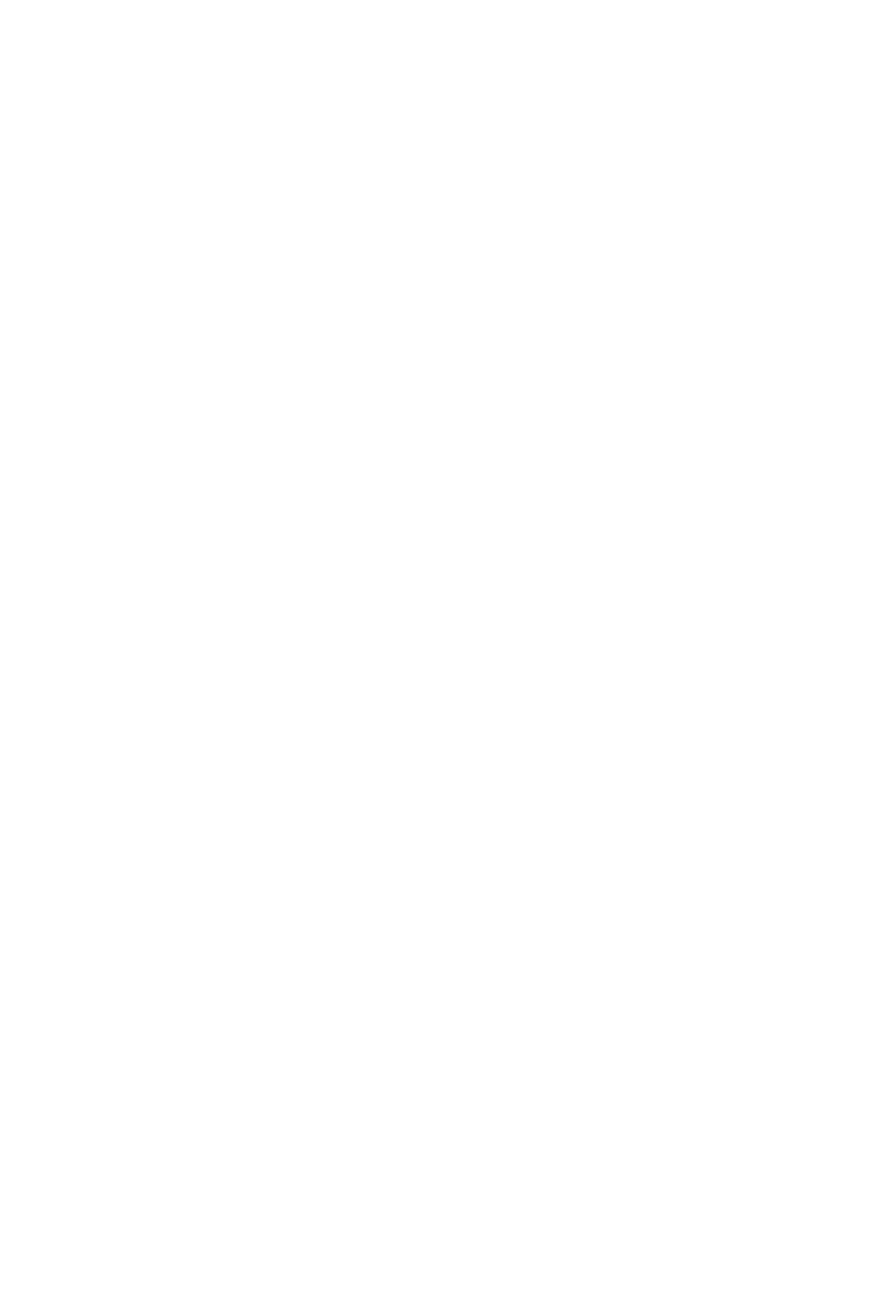
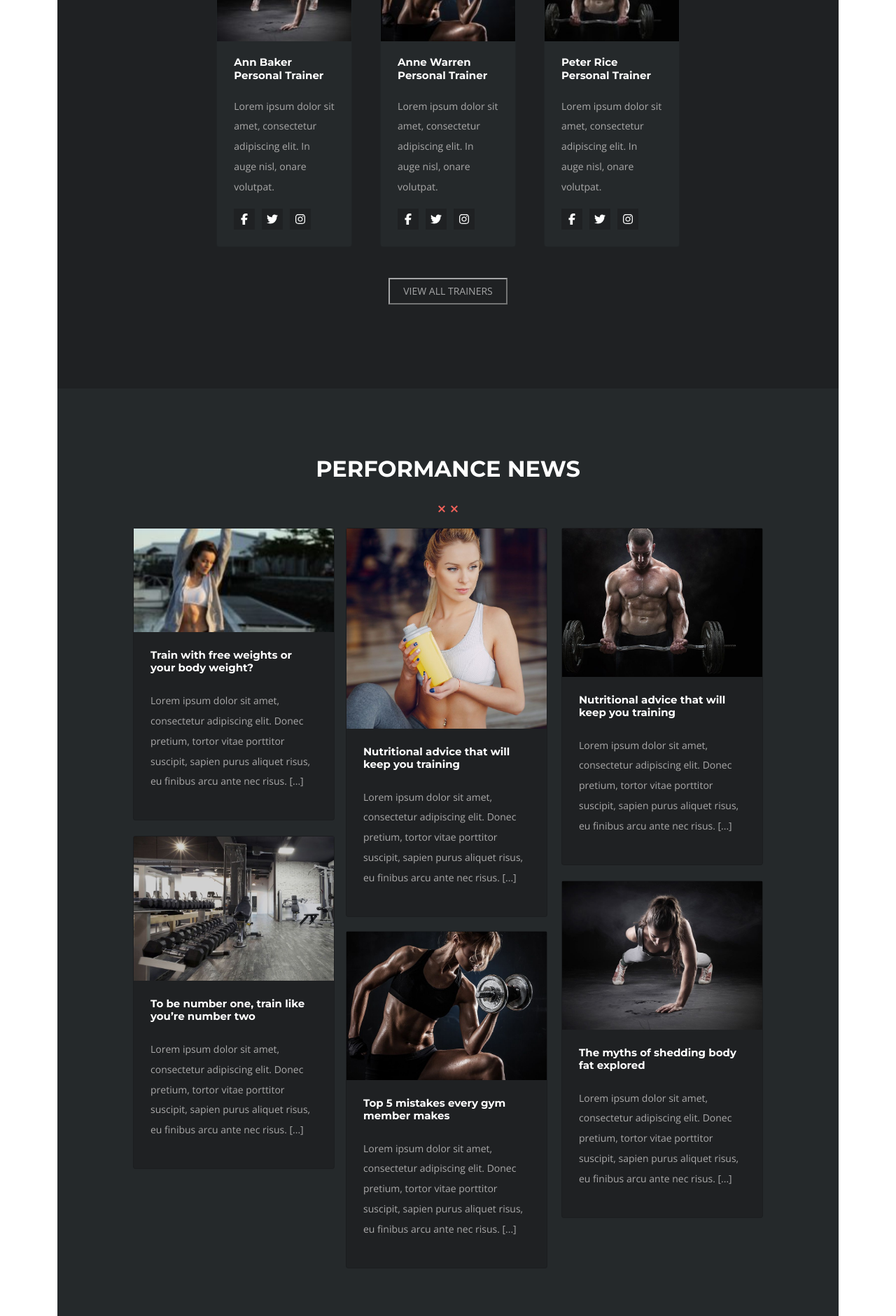
Before and after one commit to DonCode86/proj-html-vuejs, a Vue app: page / in a window 1280 px wide. Shown: the part 4200-6080 px from the top of the page at 70% size. Before the commit the page ends 3898 px from the top, so only its background shows below. Built offline with nearby package versions, Linux system fonts and the light colour scheme.

Commit message:
NewsSection

```diff
--- a/src/components/blocks/BaseMain.vue
+++ b/src/components/blocks/BaseMain.vue
@@ -6,14 +6,18 @@
     <SectionResults />
     <SectionPerformance />
     <SectionBruceLee />
+    <SectionTrainers />
+    <SectionNews />
   </main>
 </template>
 
 <script>
 import SectionBruceLee from "../sections/SectionBruceLee.vue"
+import SectionNews from "../sections/SectionNews.vue"
 import SectionPerformance from "../sections/SectionPerformance.vue"
 import SectionResults from "../sections/SectionResults.vue"
 import SectionSignUp from "../sections/SectionSignUp.vue"
+import SectionTrainers from "../sections/SectionTrainers.vue"
 import SectionWorkOut from "../sections/SectionWorkOut.vue"
 import SectionWorldClass from "../sections/SectionWorldClass.vue"
 export default {
@@ -24,6 +28,8 @@ export default {
     SectionResults,
     SectionPerformance,
     SectionBruceLee,
+    SectionTrainers,
+    SectionNews,
   },
 }
 </script>
--- /dev/null
+++ b/src/components/sections/SectionNews.vue
@@ -0,0 +1,162 @@
+<template>
+  <div class="container">
+    <section class="news">
+      <div class="inner-container">
+        <div class="section-title">
+          <h2 class="text-white text-center">PERFORMANCE NEWS</h2>
+        </div>
+        <div class="divider text-center py-3">
+          <img src="../../assets/img/divider-xx-red.png" alt="" />
+        </div>
+        <div class="cards-container">
+          <div class="card">
+            <img src="../../assets/img/blog1-200x104.jpg" alt="" />
+            <div class="card-text px-4 pb-4">
+              <div class="card-title my-4">
+                <h3>Train with free weights or your body weight?</h3>
+              </div>
+              <p>
+                Lorem ipsum dolor sit amet, consectetur adipiscing elit. Donec
+                pretium, tortor vitae porttitor suscipit, sapien purus aliquet
+                risus, eu finibus arcu ante nec risus. [...]
+              </p>
+            </div>
+          </div>
+          <div class="card card-2">
+            <img src="../../assets/img/blog6.jpg" alt="" />
+            <div class="card-text px-4 pb-4">
+              <div class="card-title my-4">
+                <h3>Nutritional advice that will keep you training</h3>
+              </div>
+              <p>
+                Lorem ipsum dolor sit amet, consectetur adipiscing elit. Donec
+                pretium, tortor vitae porttitor suscipit, sapien purus aliquet
+                risus, eu finibus arcu ante nec risus. [...]
+              </p>
+            </div>
+          </div>
+          <div class="card card-3">
+            <img src="../../assets/img/trainer4.jpg" alt="" />
+            <div class="card-text px-4 pb-4">
+              <div class="card-title my-4">
+                <h3>Nutritional advice that will keep you training</h3>
+              </div>
+              <p>
+                Lorem ipsum dolor sit amet, consectetur adipiscing elit. Donec
+                pretium, tortor vitae porttitor suscipit, sapien purus aliquet
+                risus, eu finibus arcu ante nec risus. [...]
+              </p>
+            </div>
+          </div>
+          <div class="card card-4">
+            <img src="../../assets/img/blog4.jpg" alt="" />
+            <div class="card-text px-4 pb-4">
+              <div class="card-title my-4">
+                <h3>To be number one, train like you’re number two</h3>
+              </div>
+              <p>
+                Lorem ipsum dolor sit amet, consectetur adipiscing elit. Donec
+                pretium, tortor vitae porttitor suscipit, sapien purus aliquet
+                risus, eu finibus arcu ante nec risus. [...]
+              </p>
+            </div>
+          </div>
+          <div class="card card-5">
+            <img src="../../assets/img/trainer3.jpg" alt="" />
+            <div class="card-text px-4 pb-4">
+              <div class="card-title my-4">
+                <h3>Top 5 mistakes every gym member makes</h3>
+              </div>
+              <p>
+                Lorem ipsum dolor sit amet, consectetur adipiscing elit. Donec
+                pretium, tortor vitae porttitor suscipit, sapien purus aliquet
+                risus, eu finibus arcu ante nec risus. [...]
+              </p>
+            </div>
+          </div>
+          <div class="card card-6">
+            <img src="../../assets/img/trainer1.jpg" alt="" />
+            <div class="card-text px-4 pb-4">
+              <div class="card-title my-4">
+                <h3>The myths of shedding body fat explored</h3>
+              </div>
+              <p>
+                Lorem ipsum dolor sit amet, consectetur adipiscing elit. Donec
+                pretium, tortor vitae porttitor suscipit, sapien purus aliquet
+                risus, eu finibus arcu ante nec risus. [...]
+              </p>
+            </div>
+          </div>
+        </div>
+        <div class="btn-container d-flex justify-content-center p-4">
+          <button>READ ALL ARTICLES</button>
+        </div>
+      </div>
+    </section>
+  </div>
+</template>
+
+<script>
+export default {}
+</script>
+
+<style lang="scss" scoped>
+.news {
+  background-color: var(--primary-color);
+  padding: 6rem 0;
+
+  h2 {
+    font-family: "Montserrat", sans-serif;
+    font-weight: 700;
+  }
+  h3 {
+    font-family: "Montserrat", sans-serif;
+    font-weight: 700;
+    font-size: 0.9375rem;
+    color: #fff;
+  }
+  p {
+    line-height: 1.8rem;
+  }
+
+  .cards-container {
+    position: relative;
+    height: 69rem;
+  }
+
+  .card {
+    width: 32%;
+    position: absolute;
+    background-color: var(--secondary-color);
+  }
+
+  .card-2 {
+    left: 19rem;
+  }
+
+  .card-3 {
+    right: 0;
+  }
+
+  .card-4 {
+    top: 27.5rem;
+  }
+
+  .card-5 {
+    left: 19rem;
+    top: 36rem;
+  }
+  .card-6 {
+    right: 0;
+    top: 31.5rem;
+  }
+  button {
+    font-size: 0.875rem;
+    padding: 0.425rem 1.2rem;
+    background: transparent;
+    color: white;
+    border-color: white;
+    opacity: 0.6;
+  }
+}
+</style>
--- a/src/components/sections/SectionPerformance.vue
+++ b/src/components/sections/SectionPerformance.vue
@@ -52,7 +52,5 @@ export default {}
   .col-4 img {
     width: 100%;
   }
-  .col-4 {
-  }
 }
 </style>
--- /dev/null
+++ b/src/components/sections/SectionTrainers.vue
@@ -0,0 +1,144 @@
+<template>
+  <div class="container">
+    <section class="trainers">
+      <div class="inner-container">
+        <div class="section-title">
+          <h2 class="text-white text-center">MEET OUR TRAINERS</h2>
+        </div>
+        <div class="divider text-center py-3">
+          <img src="../../assets/img/divider-xx-red.png" alt="" />
+        </div>
+      </div>
+      <div class="row justify-content-center text-white">
+        <div class="col-4 card">
+          <img src="../../assets/img/trainer1-200x148.jpg" alt="" />
+          <div class="card-text px-4 pb-4">
+            <div class="card-title my-4">
+              <h3>Ann Baker</h3>
+              <h3>Personal Trainer</h3>
+            </div>
+            <p>
+              Lorem ipsum dolor sit amet, consectetur adipiscing elit. In auge
+              nisl, onare volutpat.
+            </p>
+            <div class="socials d-flex">
+              <div class="facebook social-icon">
+                <i class="fa-brands fa-facebook-f"></i>
+              </div>
+              <div class="twitter social-icon">
+                <i class="fa-brands fa-twitter"></i>
+              </div>
+              <div class="ig social-icon">
+                <i class="fa-brands fa-instagram"></i>
+              </div>
+            </div>
+          </div>
+        </div>
+        <div class="col-4 card">
+          <img src="../../assets/img/trainer3-200x148.jpg" alt="" />
+          <div class="card-text px-4 pb-4">
+            <div class="card-title my-4">
+              <h3>Anne Warren</h3>
+              <h3>Personal Trainer</h3>
+            </div>
+            <p>
+              Lorem ipsum dolor sit amet, consectetur adipiscing elit. In auge
+              nisl, onare volutpat.
+            </p>
+            <div class="socials d-flex">
+              <div class="facebook social-icon">
+                <i class="fa-brands fa-facebook-f"></i>
+              </div>
+              <div class="twitter social-icon">
+                <i class="fa-brands fa-twitter"></i>
+              </div>
+              <div class="ig social-icon">
+                <i class="fa-brands fa-instagram"></i>
+              </div>
+            </div>
+          </div>
+        </div>
+        <div class="col-4 card">
+          <img src="../../assets/img/trainer4-200x148.jpg" alt="" />
+          <div class="card-text px-4 pb-4">
+            <div class="card-title my-4">
+              <h3>Peter Rice</h3>
+              <h3>Personal Trainer</h3>
+            </div>
+            <p>
+              Lorem ipsum dolor sit amet, consectetur adipiscing elit. In auge
+              nisl, onare volutpat.
+            </p>
+            <div class="socials d-flex">
+              <div class="facebook social-icon">
+                <i class="fa-brands fa-facebook-f"></i>
+              </div>
+              <div class="twitter social-icon">
+                <i class="fa-brands fa-twitter"></i>
+              </div>
+              <div class="ig social-icon">
+                <i class="fa-brands fa-instagram"></i>
+              </div>
+            </div>
+          </div>
+        </div>
+      </div>
+      <div class="btn-container d-flex justify-content-center p-4">
+        <button>VIEW ALL TRAINERS</button>
+      </div>
+    </section>
+  </div>
+</template>
+
+<script>
+export default {}
+</script>
+
+<style lang="scss" scoped>
+.trainers {
+  background-color: var(--secondary-color);
+  padding: 6rem 0;
+
+  h2,
+  h3 {
+    font-family: "Montserrat", sans-serif;
+    font-weight: 700;
+  }
+
+  h3 {
+    font-size: 0.9375rem;
+    line-height: 0.7rem;
+  }
+
+  p {
+    line-height: 1.8rem;
+  }
+
+  .col-4 {
+    width: 17%;
+    background-color: var(--primary-color);
+    padding: 0;
+    margin: 1.25rem;
+  }
+
+  .social-icon {
+    background-color: var(--secondary-color);
+    width: 1.875rem;
+    height: 1.875rem;
+    padding: 0.625rem;
+    margin-right: 10px;
+    display: flex;
+    justify-content: center;
+    align-items: center;
+  }
+
+  button {
+    font-size: 0.875rem;
+    padding: 0.425rem 1.2rem;
+    background: transparent;
+    color: white;
+    border-color: white;
+    opacity: 0.6;
+  }
+}
+</style>
```
